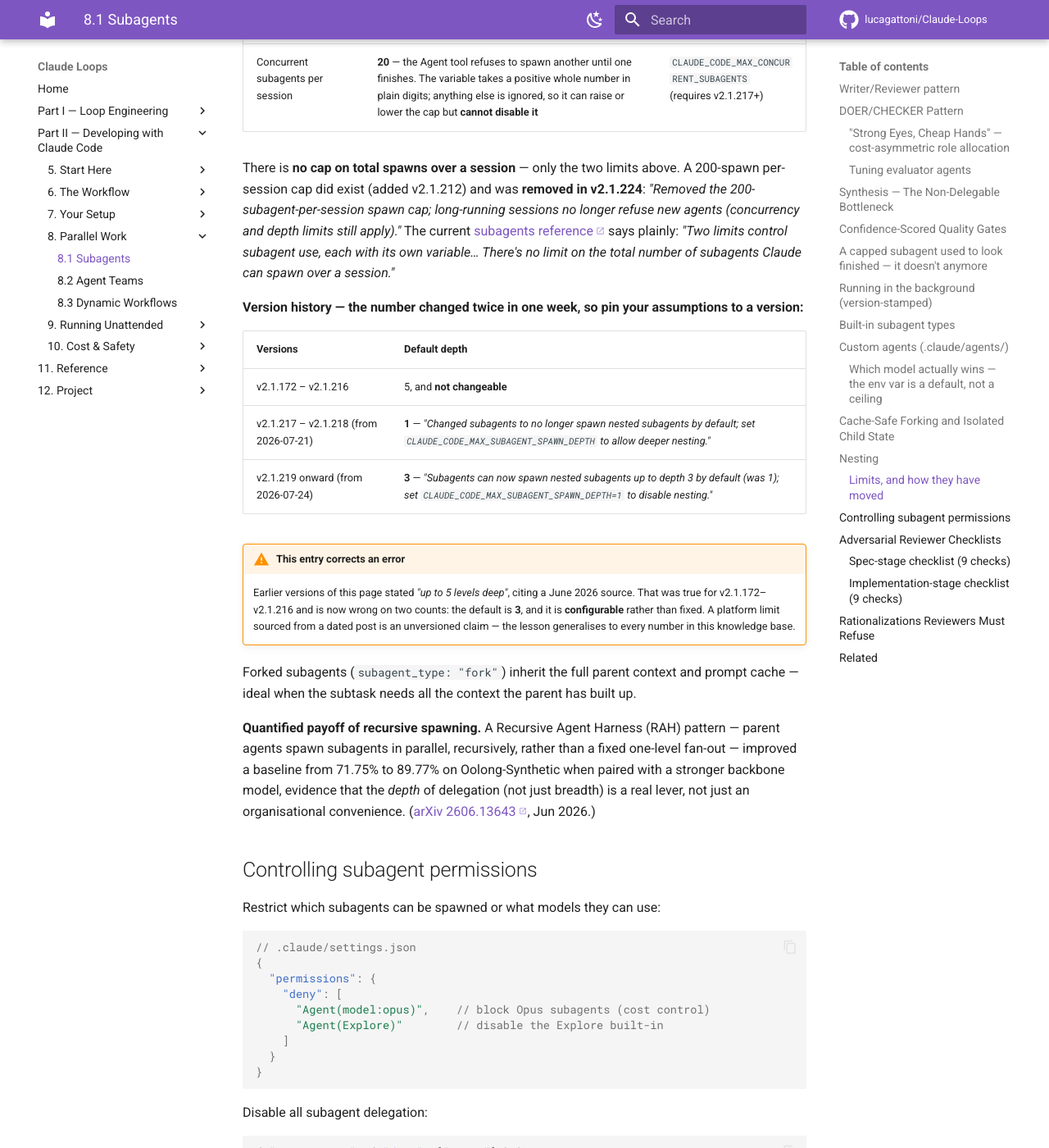
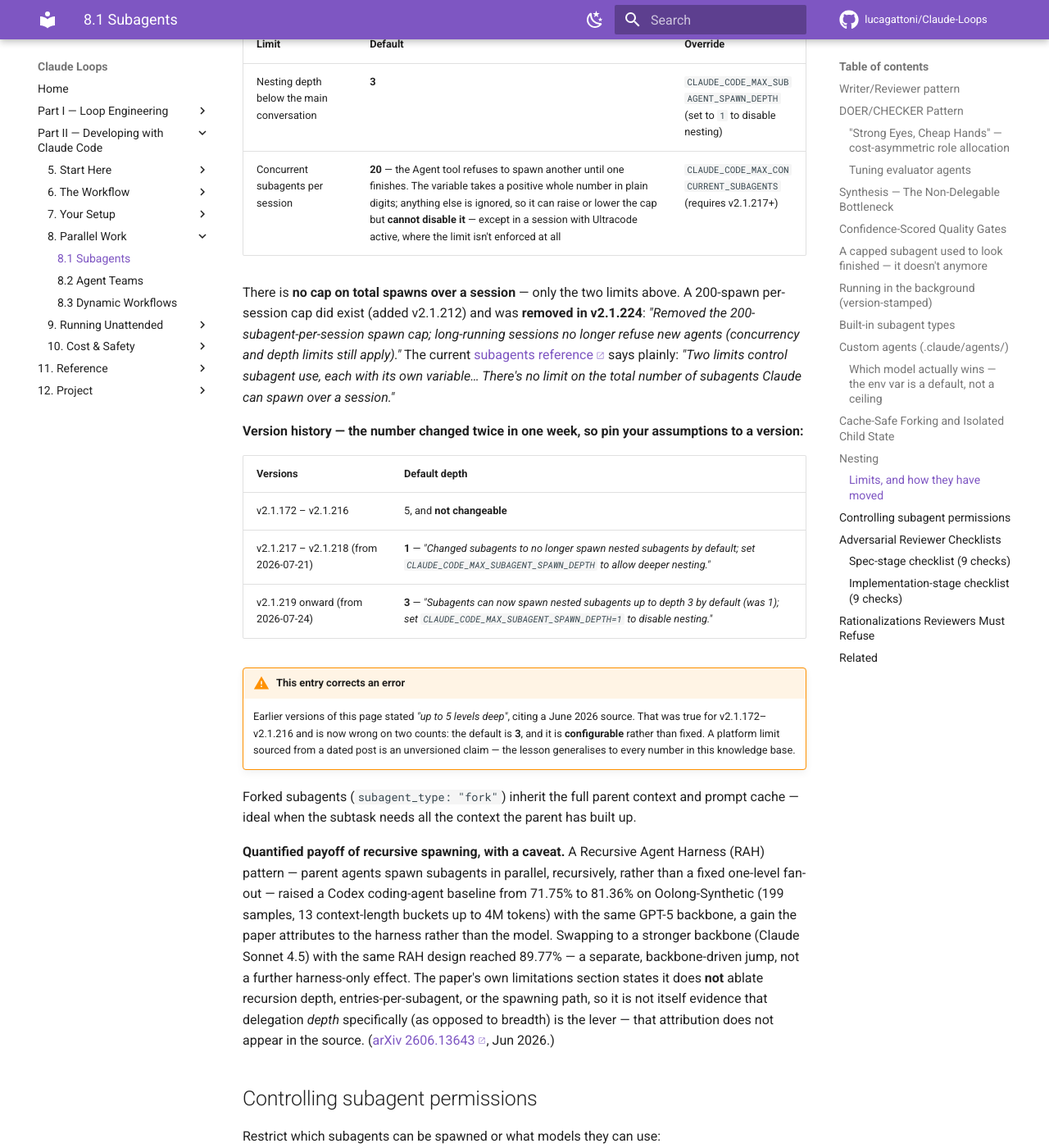
Before and after one commit to lucagattoni/Claude-Loops, an MkDocs documentation site: the page built from docs/07-subagents.md, in a window 1280 px wide and 1400 px high, scrolled down 8253 px. Shown: the whole window at 82% size. Built offline with MkDocs 1.6.1 and Material for MkDocs 9.7.7, drawn with Linux system fonts in a browser that asks for light colours; comment, search, counter and statistics services are not loaded; some of the changed text lies outside the part shown.

Commit message:
07-subagents.md: 8 fact-check fix(es) from the C7 doc sweep
Change types: CORRECT×3, ADD_CITATION_LINK×3, ADD_MISSING_FACT×1, pointer-sync×1

- [high] Fabricated precision. Full-text search of the article (208k chars, curl not WebFetch) found no '3-5'/'3–5'/'three to five' cycle count; the only relevant sentence is 'It took several rounds
- [high] Two defects, both verified against the abstract and full-text HTML by direct fetch. The single 89.77% figure conflates a harness-only gain (81.36%) with a backbone swap, and the KB's causal
- [medium] Presented in italics and quote marks as verbatim but reordered. The live CHANGELOG entry under '## 2.1.232' reads 'Removed the startup tip suggesting you create custom subagents, and the mat
- [medium] An unqualified absolute ('cannot disable it') against a source that names the exemption: /docs/en/sub-agents, 'Sessions with ultracode active are exempt: the limit isn't enforced there.' Re-
- [medium] Bare product name, rule 7; no other Codex mention in docs/ carries a link, so there is no existing target to reuse. github.com/openai/codex returns 200.
- [low] Bare product name, rule 7. ollama.com returns 200.
- [low] Bare publisher name, rule 7, and internally inconsistent — the same file links AgentWay correctly at line 310. Anchor is unique to docs/07 (docs/13:135 has the same string but is a different
- [high] Independently verified against the cited source: Kanevry/session-orchestrator (default_branch main), agents/session-reviewer.md line 130 — 'Only include findings with confidence >= 80 in the

Backlog step 11 (C7). 34/34 units, 4,025 previously-unverified lines, 656 claims
checked, 471 URLs opened. Evidence: plans/20260907_0100-c7-doc-sweep-evidence.md.
mkdocs build --strict green on the full change set.

Co-Authored-By: Claude Opus 5 (1M context) <noreply@anthropic.com>
Claude-Session: https://claude.ai/code/session_0143r6VLrjfhL34xeWGQvHmV

```diff
--- a/docs/07-subagents.md
+++ b/docs/07-subagents.md
@@ -56,7 +56,7 @@ generator improves because the discriminator provides real pressure.
 same-model CHECKER still shares the DOER's *training* blind spots — it can rationalise the
 same mistakes because it reasons from the same priors. A growing Jun 2026 pattern adds a
 **model-diversity** axis: run the CHECKER on a *different model* (the recurring config is
-Claude implements, Codex reviews). This is distinct from the cost-asymmetry below — the goal
+Claude implements, [Codex](https://github.com/openai/codex) reviews). This is distinct from the cost-asymmetry below — the goal
 here is catching what one model is systematically blind to, not saving tokens. See
 [Verifier Integrity → cross-model independence](04-verification.md#verifier-integrity-keeping-the-check-unfakeable)
 for the full pattern and its dual stop condition.
@@ -68,7 +68,7 @@ higher-stakes than typing, allocate models by role rather than uniformly:
 
 | Role | Job | Model class |
 |---|---|---|
-| **Cheap hands** | Write code, author tests, execute — constrained by deterministic rails | Cheapest capable model (e.g. local Ollama) |
+| **Cheap hands** | Write code, author tests, execute — constrained by deterministic rails | Cheapest capable model (e.g. local [Ollama](https://ollama.com)) |
 | **Throughput middle** | Orchestrate, route, high token volume | Mid model (e.g. Sonnet) for throughput, not deep judgment |
 | **Strong eyes** | Plan, review the plan, adversary, security — the decision points | Most capable model (e.g. Opus), used *only at the gates* |
 
@@ -105,8 +105,8 @@ Fix with explicit prompt refinement against real examples of divergent judgment:
 - Require it to output *evidence* (test output, stack trace, reproduction steps) — not verdicts
 - Instruct it to fail loudly on any criterion not met, with no partial credit
 
-Tuning the evaluator is iterative: expect 3–5 prompt refinement cycles before it
-produces reliable results. (Anthropic Engineering, Mar 2026.)
+Tuning the evaluator is iterative: the source reports several rounds of prompt
+refinement before the evaluator graded reliably, without giving an exact count. (Prithvi Rajasekaran, [Anthropic Engineering — "Harness design for long-running application development"](https://www.anthropic.com/engineering/harness-design-long-running-apps), Mar 2026.)
 
 ## Synthesis — The Non-Delegable Bottleneck
 
@@ -129,19 +129,21 @@ If your orchestrator's output is "here are the results from agents A, B, C" —
 is task forwarding. Synthesis looks like: "Based on A's auth race condition finding
 and B's retry logic finding, the next step is exactly X."
 
-([wquguru/harness-books](https://github.com/wquguru/harness-books), AgentWay, Jun 2026.)
+([wquguru/harness-books](https://github.com/wquguru/harness-books) — [AgentWay](https://agentway.dev), Jun 2026.)
 
 ## Confidence-Scored Quality Gates
 
-Between phases, a quality gate can suppress low-confidence findings rather than
+Between phases, a quality gate can route findings by confidence rather than
 propagating noise upstream:
 
 - A reviewer audits deliverables across a defined set of dimensions
 - Each finding is scored for confidence (0–100%)
-- Only findings above a confidence threshold surface to the orchestrator or user
-  (the session-orchestrator uses **≥80%** as its threshold; calibrate to your
-  verifier's false-positive rate)
-- Low-confidence findings are logged but suppressed — they do not block or notify
+- Findings at or above a confidence threshold surface in the main section reports
+  to the orchestrator or user (the session-orchestrator uses **≥80%**; calibrate to
+  your verifier's false-positive rate)
+- Findings in the band below it (50–79 in the session-orchestrator) are grouped into
+  a separate "Possible Issues" section for human review rather than dropped
+- Only findings below that band go unreported — too uncertain to be actionable
 
 Use confidence scoring for heuristic checks (code quality, design coherence) where
 the verifier itself has inherent uncertainty. Keep binary gates (exit 0 / exit 2) for
@@ -250,8 +252,7 @@ flag → `.claude/agents/` → `~/.claude/agents/` → plugin `agents/`.
 `/agents` still exists as a command; running it now prints that reminder rather than opening the
 interactive **Running** / **Library** interface it opened on v2.1.197 and earlier. The file format,
 frontmatter fields and the two directory locations are unchanged — only the authoring UI went.
-The nudges went with it: v2.1.232 also removed *"the startup tip and `/powerup` nudge to create
-custom subagents."*
+The nudges went with it: v2.1.232 also removed *"the startup tip suggesting you create custom subagents, and the matching nudge in the `/powerup` tour."*
 
 For a loop this is the useful direction of travel, not a loss: a subagent defined by a **file in the
 repo** is reviewable, diffable and reproducible on another machine, which a wizard-created one never
@@ -326,7 +327,7 @@ orchestrator → specialist → verifier.
 | Limit | Default | Override |
 |---|---|---|
 | Nesting depth below the main conversation | **3** | `CLAUDE_CODE_MAX_SUBAGENT_SPAWN_DEPTH` (set to `1` to disable nesting) |
-| Concurrent subagents per session | **20** — the Agent tool refuses to spawn another until one finishes. The variable takes a positive whole number in plain digits; anything else is ignored, so it can raise or lower the cap but **cannot disable it** | `CLAUDE_CODE_MAX_CONCURRENT_SUBAGENTS` (requires v2.1.217+) |
+| Concurrent subagents per session | **20** — the Agent tool refuses to spawn another until one finishes. The variable takes a positive whole number in plain digits; anything else is ignored, so it can raise or lower the cap but **cannot disable it** — except in a session with Ultracode active, where the limit isn't enforced at all | `CLAUDE_CODE_MAX_CONCURRENT_SUBAGENTS` (requires v2.1.217+) |
 
 There is **no cap on total spawns over a session** — only the two limits above. A 200-spawn
 per-session cap did exist (added v2.1.212) and was **removed in v2.1.224**: *"Removed the
@@ -352,11 +353,7 @@ total number of subagents Claude can spawn over a session."*
 Forked subagents (`subagent_type: "fork"`) inherit the full parent context and
 prompt cache — ideal when the subtask needs all the context the parent has built up.
 
-**Quantified payoff of recursive spawning.** A Recursive Agent Harness (RAH) pattern —
-parent agents spawn subagents in parallel, recursively, rather than a fixed one-level
-fan-out — improved a baseline from 71.75% to 89.77% on Oolong-Synthetic when paired with
-a stronger backbone model, evidence that the *depth* of delegation (not just breadth) is
-a real lever, not just an organisational convenience.
+**Quantified payoff of recursive spawning, with a caveat.** A Recursive Agent Harness (RAH) pattern — parent agents spawn subagents in parallel, recursively, rather than a fixed one-level fan-out — raised a Codex coding-agent baseline from 71.75% to 81.36% on Oolong-Synthetic (199 samples, 13 context-length buckets up to 4M tokens) with the same GPT-5 backbone, a gain the paper attributes to the harness rather than the model. Swapping to a stronger backbone (Claude Sonnet 4.5) with the same RAH design reached 89.77% — a separate, backbone-driven jump, not a further harness-only effect. The paper's own limitations section states it does **not** ablate recursion depth, entries-per-subagent, or the spawning path, so it is not itself evidence that delegation *depth* specifically (as opposed to breadth) is the lever — that attribution does not appear in the source.
 ([arXiv 2606.13643](https://arxiv.org/abs/2606.13643), Jun 2026.)
 
 ## Controlling subagent permissions
```
